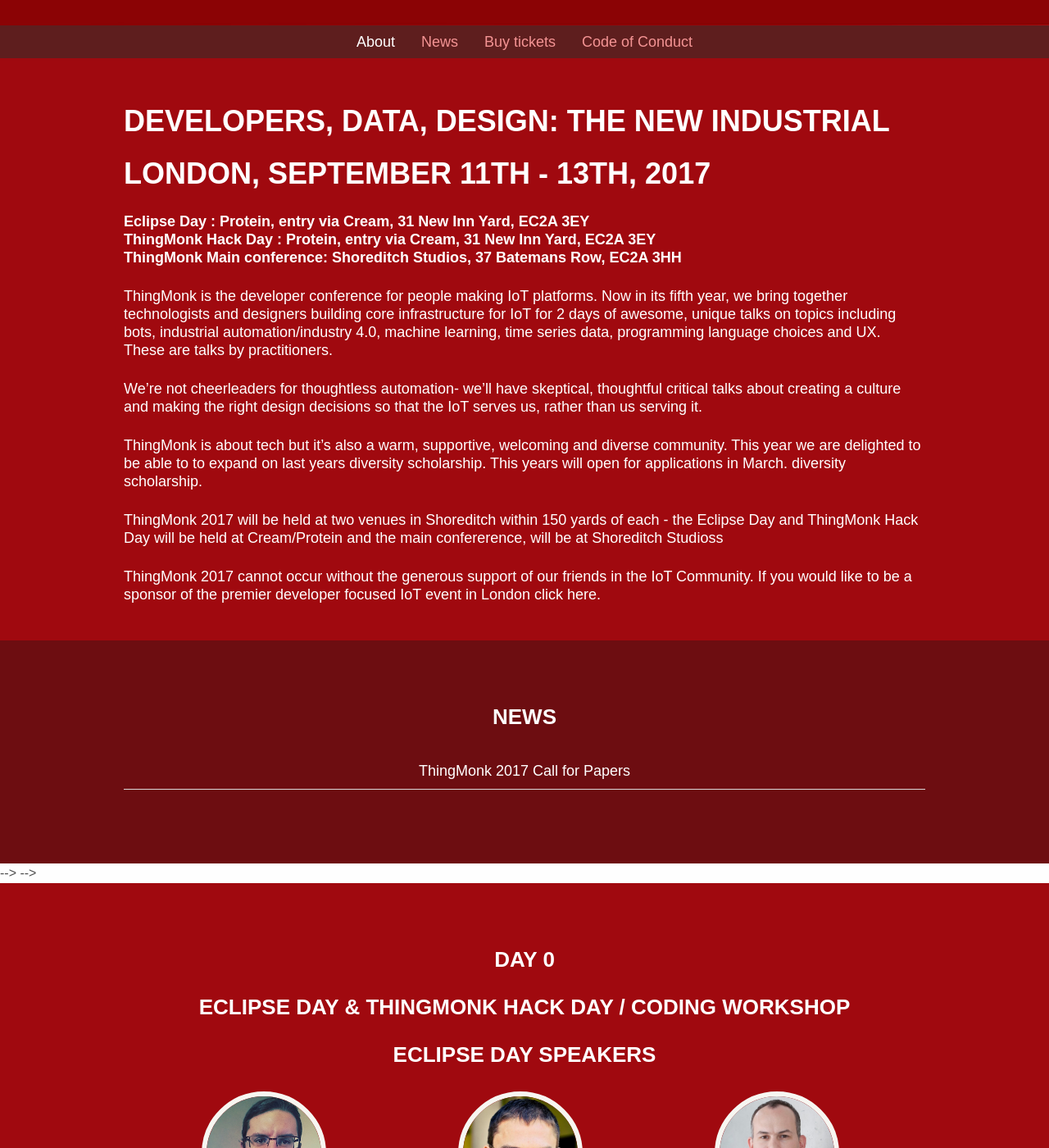
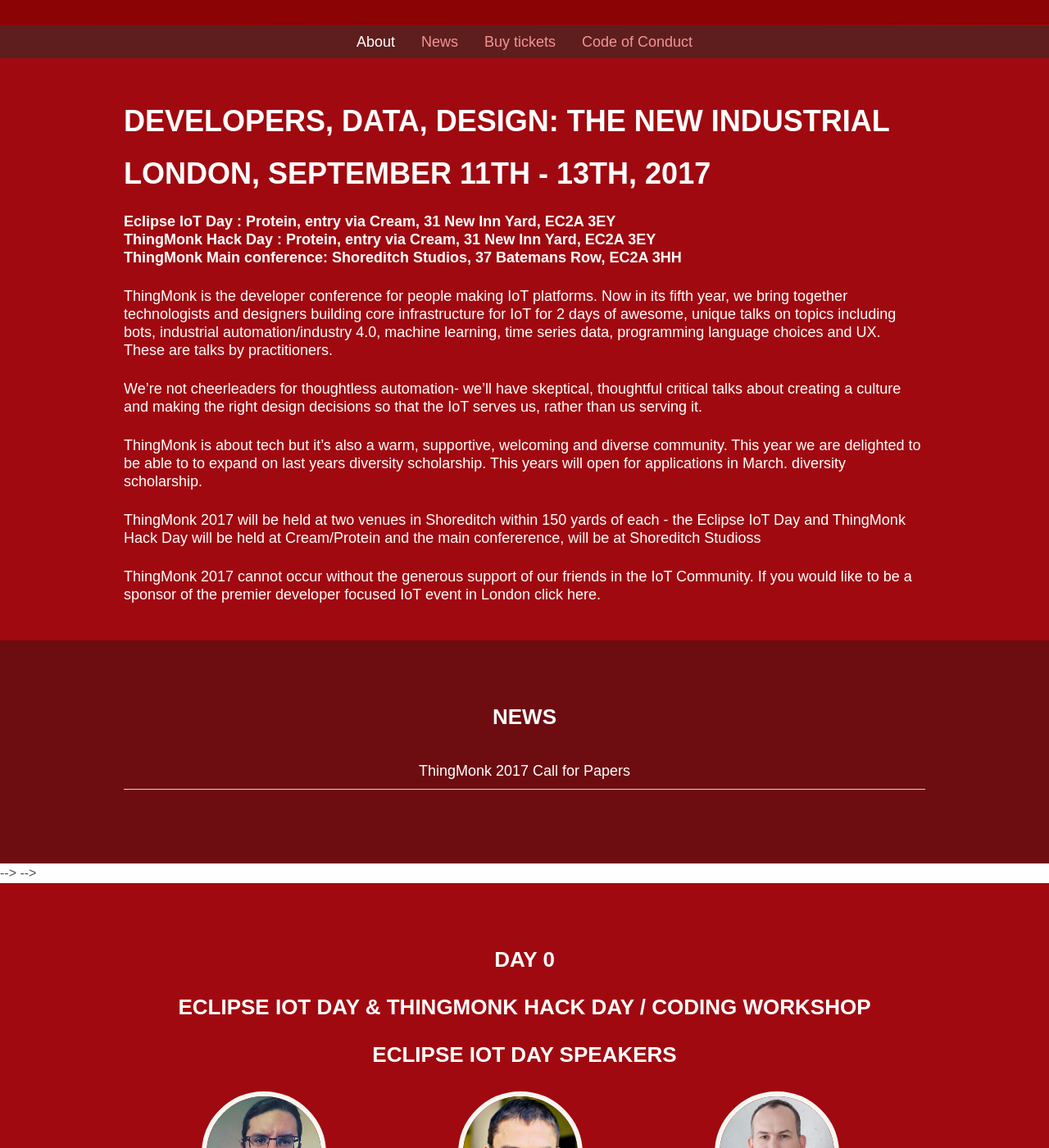
Before and after one commit to thingmonk/thingmonk.github.io, a Jekyll site: the page built from index-2016.html, in a window 1280 px wide and 1400 px high, scrolled down 569 px. Shown: the whole window at 82% size. Built offline with Jekyll 4.4.1, drawn with Linux system fonts in a browser that asks for light colours; some of the changed text lies outside the part shown.

Commit message:
rename Eclipse Day to Eclipse IoT Day

```diff
--- a/eclipse-day-talks.html
+++ b/eclipse-day-talks.html
@@ -10,7 +10,7 @@
     <div class="row">
       <div class="small-12 medium-12 columns text-center">
         <div class="item">
-            <h2>Eclipse Day Talks</h2>
+            <h2>Eclipse IoT Day Talks</h2>
         </div>
       </div>
     </div>
--- a/index-2016.html
+++ b/index-2016.html
@@ -11,14 +11,14 @@
         <h1>Developers, Data, Design: The New Industrial</h1>
         <div align="center"><h1>London, September 11th - 13th, 2017</h1></div>
         <br />
-        <p><b>Eclipse Day : Protein, entry via Cream, 31 New Inn Yard, EC2A 3EY<br />
+        <p><b>Eclipse IoT Day : Protein, entry via Cream, 31 New Inn Yard, EC2A 3EY<br />
             ThingMonk Hack Day : Protein, entry via Cream, 31 New Inn Yard, EC2A 3EY<br />
             ThingMonk Main conference: Shoreditch Studios, 37 Batemans Row, EC2A 3HH</b></p>
         <p>ThingMonk is the developer conference for people making IoT platforms. Now in its fifth year, we bring together technologists and designers building core infrastructure for IoT for 2 days of awesome, unique talks on topics including bots, industrial automation/industry 4.0, machine learning, time series data, programming language choices and UX. These are talks by practitioners.</p>
         <p>We’re not cheerleaders for thoughtless automation- we’ll have skeptical, thoughtful critical talks about creating a culture and making the right design decisions so that the IoT serves us, rather than us serving it.
         </p>
         <p>ThingMonk is about tech but it’s also a warm, supportive, welcoming and diverse community. This year we are delighted to be able to to expand on <a href="/thingmonk/cfp/2016/07/11/opensensors-thingmonk-diversity-scholarship.html" alt="diversity scholarship">last years diversity scholarship</a>. This years will open for applications in March. <a href="/thingmonk/cfp/2016/07/11/opensensors-thingmonk-diversity-scholarship.html" alt="diversity scholarship">diversity scholarship</a>.
-        <p>ThingMonk 2017 will be held at two venues in Shoreditch within 150 yards of each - the Eclipse Day and ThingMonk Hack Day will be held at <a href="https://www.google.co.uk/maps/dir/%27%27/31+New+Inn+Yard,+London+EC2A+3EY/data=!4m5!4m4!1m0!1m2!1m1!1s0x48761cb096ccbad3:0x1e756378641e77fb?sa=X&ved=0ahUKEwjo95Kv84bOAhUDORoKHaxaAIsQiBMIESgBMAQ">Cream/Protein</a> and the main confererence, will be at Shoreditch Studioss</p>
+        <p>ThingMonk 2017 will be held at two venues in Shoreditch within 150 yards of each - the Eclipse IoT Day and ThingMonk Hack Day will be held at <a href="https://www.google.co.uk/maps/dir/%27%27/31+New+Inn+Yard,+London+EC2A+3EY/data=!4m5!4m4!1m0!1m2!1m1!1s0x48761cb096ccbad3:0x1e756378641e77fb?sa=X&ved=0ahUKEwjo95Kv84bOAhUDORoKHaxaAIsQiBMIESgBMAQ">Cream/Protein</a> and the main confererence, will be at Shoreditch Studioss</p>
         <p>ThingMonk 2017 cannot occur without the generous support of our friends in the IoT Community. If you would like to be a sponsor of the premier developer focused IoT event in London <a href="/sponsor-pack.html">click here</a>. </p>
     </div>
   </section>
@@ -83,8 +83,8 @@
         <div class="small-12 medium-12 columns text-center">
             <div class="item">
                 <h2>Day 0</h2>
-                <h2>Eclipse Day &amp; ThingMonk Hack Day / Coding Workshop</h2>
-              <h2>Eclipse Day Speakers</h2>
+                <h2>Eclipse IoT Day &amp; ThingMonk Hack Day / Coding Workshop</h2>
+              <h2>Eclipse IoT Day Speakers</h2>
               <div class="c-speakers c-speakers__grid--small">
               {% for speaker in site.data.eclipse_speakers %}
                 <div class="c-speaker__item">
@@ -97,9 +97,9 @@
               {% endfor %}
               </div><!--speakers-->
               <hr />
-              <h3 class="text-center">Eclipse Day & ThingMonk Hack Day / Coding Workshop Agenda</h3>
+              <h3 class="text-center">Eclipse IoT Day & ThingMonk Hack Day / Coding Workshop Agenda</h3>
               <hr />
-              <!-- Eclipse Day -->
+              <!-- Eclipse IoT Day -->
               <ol class="c-sessions">
                 <li class="c-sessions__single is-start">
                   <time>Day 0</time>
@@ -221,7 +221,7 @@
       </div>
       <hr />
       <div class="l-sponsors__sponsor">
-      <h4>Eclipse Day Sponsors</h4>
+      <h4>Eclipse IoT Day Sponsors</h4>
       {% for sponsor in site.data.eclipse_sponsors %}
       <div class="l-sponsors__logo"><a href="http://{{ sponsor.url }}" taget="_blank"><img src="/imgs/sponsors/{{ sponsor.image }}"></a></div>
       {% endfor %}
--- a/index.html
+++ b/index.html
@@ -11,14 +11,14 @@
         <h1>Developers, Data, Design: The New Industrial</h1>
         <div align="center"><h1>London, September 11th - 13th, 2017</h1></div>
         <br />
-        <p><b>Eclipse Day : Protein, entry via Cream, 31 New Inn Yard, EC2A 3EY<br />
+        <p><b>Eclipse IoT Day : Protein, entry via Cream, 31 New Inn Yard, EC2A 3EY<br />
             ThingMonk Hack Day : Protein, entry via Cream, 31 New Inn Yard, EC2A 3EY<br />
             ThingMonk Main conference: Shoreditch Studios, 37 Batemans Row, EC2A 3HH</b></p>
         <p>ThingMonk is the developer conference for people making IoT platforms. Now in its fifth year, we bring together technologists and designers building core infrastructure for IoT for 2 days of awesome, unique talks on topics including bots, industrial automation/industry 4.0, machine learning, time series data, programming language choices and UX. These are talks by practitioners.</p>
         <p>We’re not cheerleaders for thoughtless automation- we’ll have skeptical, thoughtful critical talks about creating a culture and making the right design decisions so that the IoT serves us, rather than us serving it.
         </p>
         <p>ThingMonk is about tech but it’s also a warm, supportive, welcoming and diverse community. This year we are delighted to be able to to expand on last years diversity scholarship. This years scholarship will open for applications in March.</p>
-        <p>ThingMonk 2017 will be held at two venues in Shoreditch within 150 yards of each - the Eclipse Day and ThingMonk Hack Day will be held at <a href="https://www.google.co.uk/maps/dir/%27%27/31+New+Inn+Yard,+London+EC2A+3EY/data=!4m5!4m4!1m0!1m2!1m1!1s0x48761cb096ccbad3:0x1e756378641e77fb?sa=X&ved=0ahUKEwjo95Kv84bOAhUDORoKHaxaAIsQiBMIESgBMAQ">Cream/Protein</a> and the main confererence, will be at Shoreditch Studioss</p>
+        <p>ThingMonk 2017 will be held at two venues in Shoreditch within 150 yards of each - the Eclipse IoT Day and ThingMonk Hack Day will be held at <a href="https://www.google.co.uk/maps/dir/%27%27/31+New+Inn+Yard,+London+EC2A+3EY/data=!4m5!4m4!1m0!1m2!1m1!1s0x48761cb096ccbad3:0x1e756378641e77fb?sa=X&ved=0ahUKEwjo95Kv84bOAhUDORoKHaxaAIsQiBMIESgBMAQ">Cream/Protein</a> and the main confererence, will be at Shoreditch Studioss</p>
         <p>ThingMonk 2017 cannot occur without the generous support of our friends in the IoT Community. If you would like to be a sponsor of the premier developer focused IoT event in London <a href="/sponsor-pack.html">click here</a>. </p>
     </div>
   </section>
@@ -82,7 +82,7 @@
       <h3>Sponsorship Details</h3>
       <p class="desc">Interested in sponsoring ThingMonk? Read the details on our sponsor pack. </p>
       <p><a href="/sponsor-pack.html"><button type="button" class="btn btn-success btn-sm">Sponsor Us</button></a></p>
-      <p><a href="/eclipse-sponsor-pack.html"><button type="button" class="btn btn-success btn-sm">Sponsor Eclipse Day</button></a></p>
+      <p><a href="/eclipse-sponsor-pack.html"><button type="button" class="btn btn-success btn-sm">Sponsor Eclipse IoT Day</button></a></p>
       </div>
     </div>
     <div class="small-12 medium-6 columns text-center">
```
Also changed, not shown: README.md.
